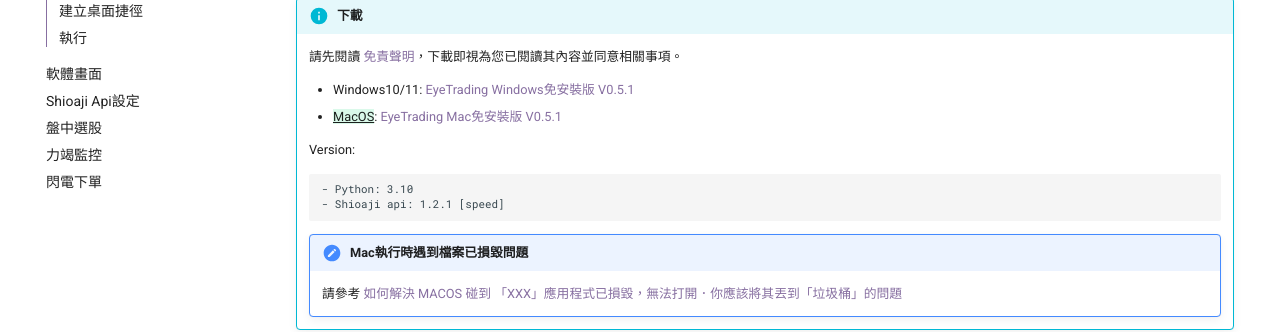
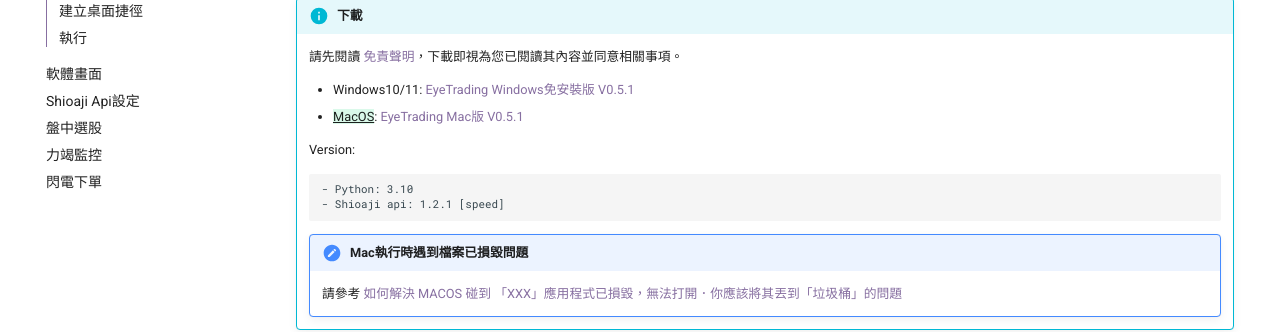
Before and after one commit to EyeTrading/eyetrading.github.io, an MkDocs documentation site: the page built from docs/guides/index.md, in a window 1280 px wide and 900 px high, scrolled down 424 px. Shown: the part 151-483 px from the top of the window. Built offline with MkDocs 1.6.1 and Material for MkDocs 9.7.7, drawn with Linux system fonts in a browser that asks for light colours; comment, search, counter and statistics services are not loaded.

Commit message:
Update index.md

```diff
--- a/docs/guides/index.md
+++ b/docs/guides/index.md
@@ -16,7 +16,7 @@
     請先閱讀 [免責聲明](../disclaimer.md/)，下載即視為您已閱讀其內容並同意相關事項。
 
     - Windows10/11: [EyeTrading Windows免安裝版 V0.5.1](https://github.com/EyeTrading/EyeTrading_win/archive/refs/heads/main.zip)
-    - {++MacOS++}: [EyeTrading Mac免安裝版 V0.5.1](https://github.com/EyeTrading/EyeTrading_mac/archive/refs/heads/main.zip)
+    - {++MacOS++}: [EyeTrading Mac版 V0.5.1](https://github.com/EyeTrading/EyeTrading_mac/archive/refs/heads/main.zip)
 
     Version:
 
```
